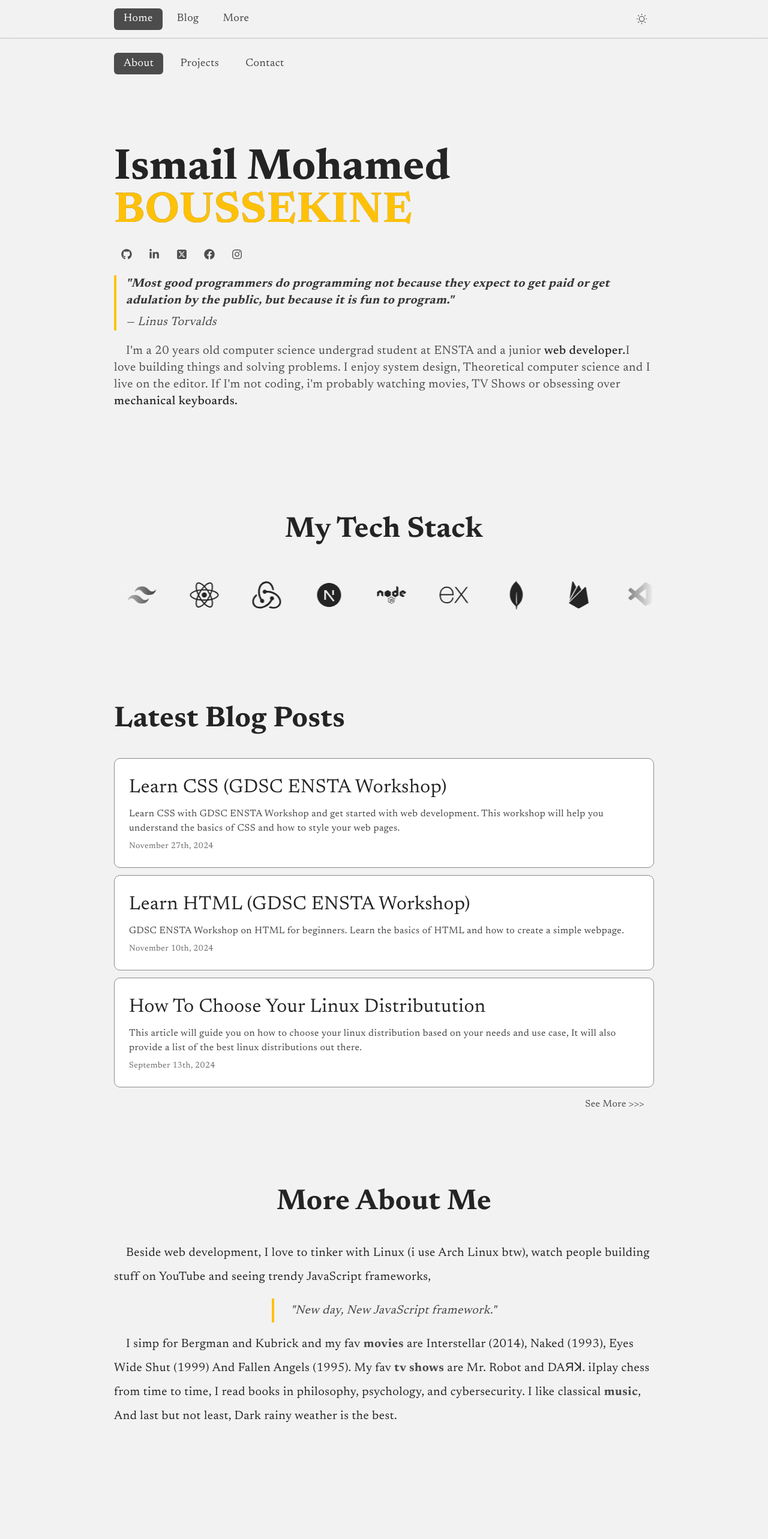
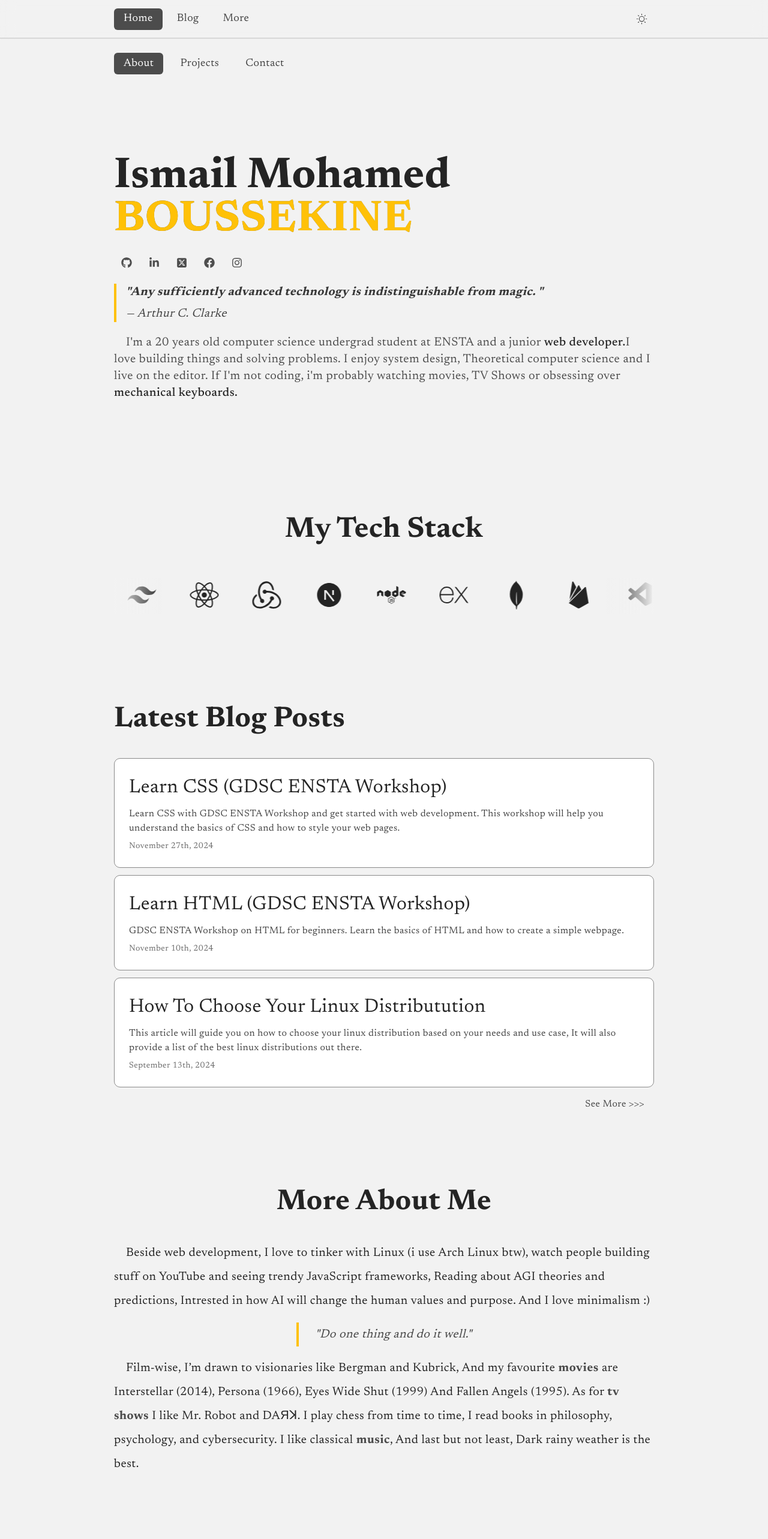
Before and after one commit to 1sma31L/Portfolio, a Next.js app: page / in a window 1280 px wide. Shown: the top 2566 px of the page at 60% size. Built offline with nearby package versions, Linux system fonts and the light colour scheme.

Commit message:
fix: update quotes and improve personal description in Home component

```diff
--- a/src/app/(home)/page.tsx
+++ b/src/app/(home)/page.tsx
@@ -37,17 +37,17 @@ function Home() {
             </div>
             <blockquote className="border-l-4 border-accent pl-4 italic text-muted-foreground text-sm sm:text-md md:text-xl">
               <p className="font-bold text-foreground/90">
-                &quot;Most good programmers do programming not because they
-                expect to get paid or get adulation by the public, but because
-                it is fun to program.&quot;
+                &quot;Any sufficiently advanced technology is indistinguishable
+                from magic. &quot;
               </p>
               <footer className="mt-2 text-muted-foreground">
-                — Linus Torvalds
+                — Arthur C. Clarke
               </footer>
             </blockquote>
             <p className="indent-5 text-foreground/80 text-sm sm:text-md md:text-xl">
-              I&apos;m a <Age birthDate="2005-04-27" /> years old computer
-              science undergrad student at ENSTA and a junior{' '}
+              {/* Remove dynamic age calcuation fro SEO purposes */}
+              I&apos;m a 20 years old computer science undergrad student at
+              ENSTA and a junior{' '}
               <span className="text-foreground font-medium">
                 web developer.
               </span>
@@ -85,31 +85,32 @@ function Home() {
               <div>
                 Beside web development, I love to tinker with Linux (i use Arch
                 Linux btw), watch people building stuff on YouTube and seeing
-                trendy JavaScript frameworks,{' '}
+                trendy JavaScript frameworks, Reading about AGI theories and
+                predictions, Intrested in how AI will change the human values
+                and purpose. And I love minimalism :)
                 <div className="flex justify-center items-center py-4">
                   <blockquote className="border-l-4 border-accent pl-2 italic text-muted-foreground">
-                    <p className="">
-                      &quot;New day, New JavaScript framework.&quot;
-                    </p>
+                    <p className="">&quot;Do one thing and do it well.&quot;</p>
                   </blockquote>
                 </div>
               </div>
               <p>
-                I simp for Bergman and Kubrick and my fav{' '}
+                Film-wise, I’m drawn to visionaries like Bergman and Kubrick,
+                And my favourite{' '}
                 <Link
                   href="/more/movies-tvshows"
                   className="font-bold text-primary hover:underline transition-colors">
                   movies
                 </Link>{' '}
-                are Interstellar (2014), Naked (1993), Eyes Wide Shut (1999) And
-                Fallen Angels (1995). My fav{' '}
+                are Interstellar (2014), Persona (1966), Eyes Wide Shut (1999)
+                And Fallen Angels (1995). As for{' '}
                 <Link
                   href="/more/movies-tvshows"
                   className="font-bold text-primary hover:underline transition-colors">
                   tv shows
                 </Link>{' '}
-                are Mr. Robot and DAЯꓘ. iIplay chess from time to time, I read
-                books in philosophy, psychology, and cybersecurity. I like
+                I like Mr. Robot and DAЯꓘ. I play chess from time to time, I
+                read books in philosophy, psychology, and cybersecurity. I like
                 classical{' '}
                 <Link
                   href="/more/music"
```
